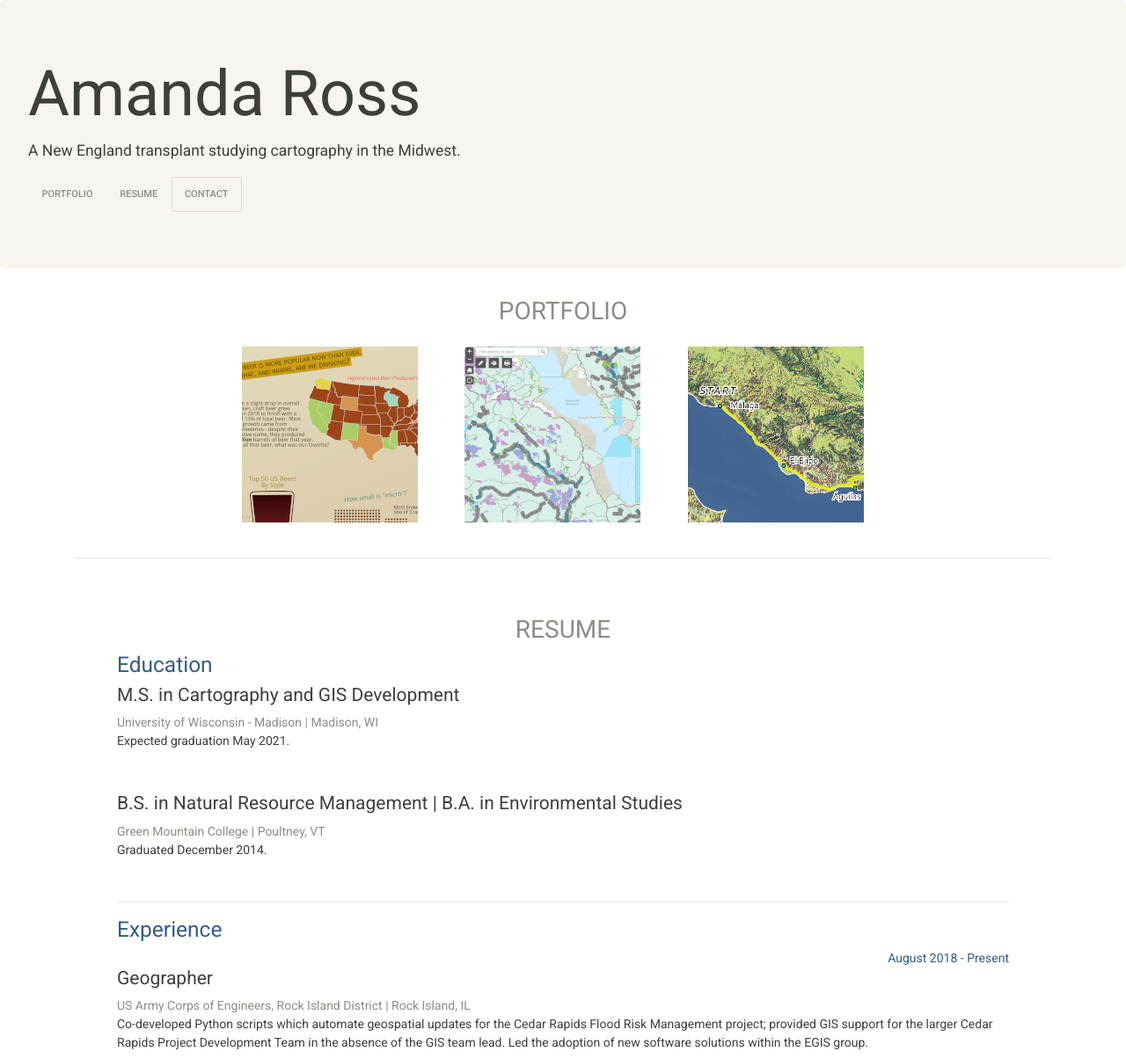
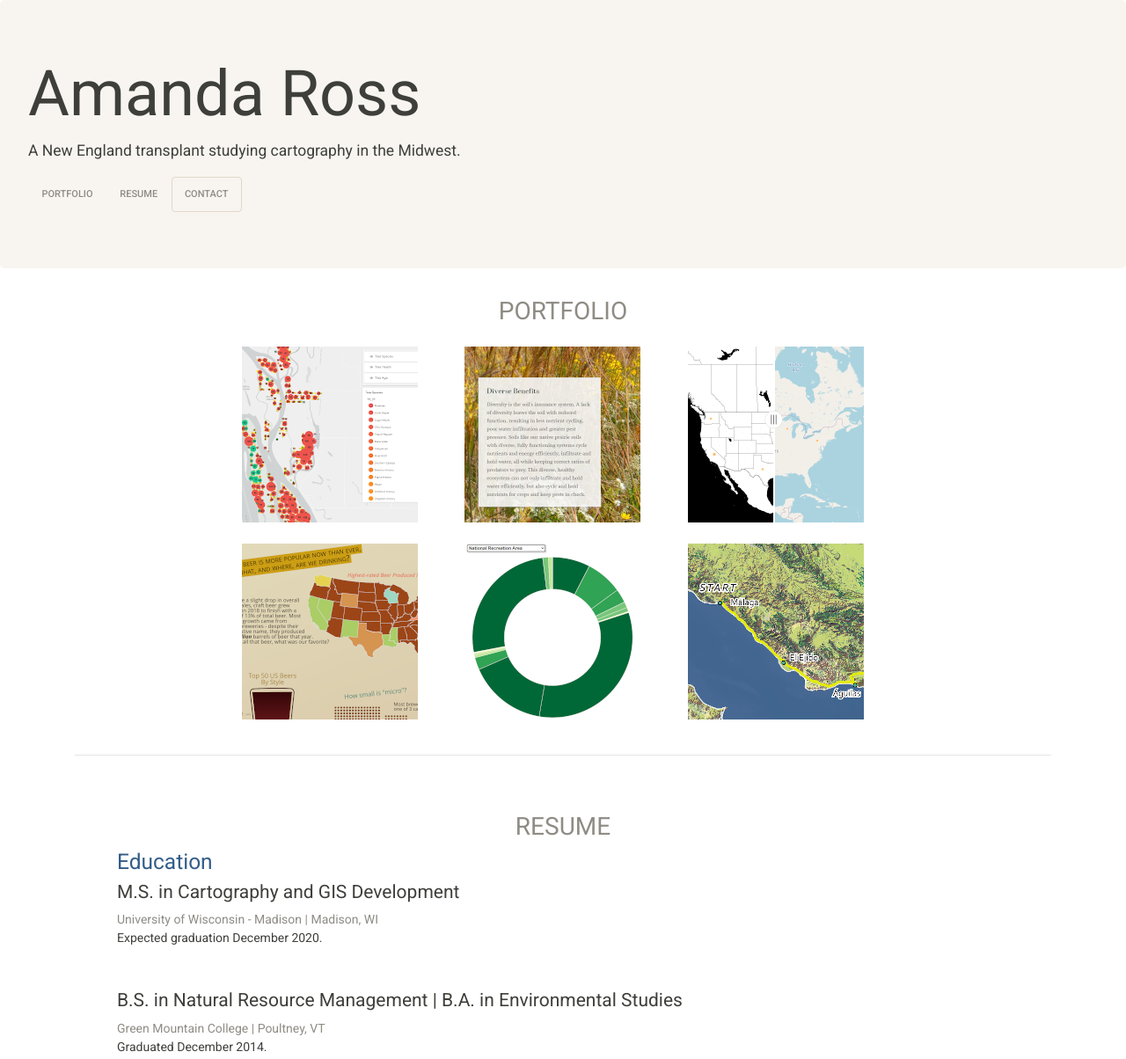
Before and after one commit to aross26/aross26, a plain HTML site: page index.html in a window 1280 px wide. Shown: the top 1204 px of the page at 88% size. Drawn offline with nearby package versions, Linux system fonts and the light colour scheme.

Commit message:
Update portfolio

```diff
--- a/index.html
+++ b/index.html
@@ -41,12 +41,23 @@
         <h2 id="Portfolio" class="text-center text-uppercase  text-secondary mb-4">Portfolio</h2>
         <div class="row justify-content-center">
         <div class="col-sm-8">
+          <div class="row mb-4">
+            <a href="https://aross26.github.io/Ross_ForestryFrontEnd_UserTesting/" data-toggle="lightbox" data-gallery="portfolio-gallery" class="col-sm-4">
+              <img src="img/forestry_thumb.png" class="img-fluid">
+            </a>
+            <a href="https://storymaps.arcgis.com/collections/314cc43943f94732ab1fa5ad7cecde40" data-toggle="lightbox" data-gallery="portfolio-gallery" class="col-sm-4">
+              <img src="img/srp_thumb.png" class="img-fluid">
+            </a>
+            <a href="https://aross26.github.io/GEOG575_Lab1/" data-toggle="lightbox" data-gallery="portfolio-gallery" class="col-sm-4">
+              <img src="img/jQuery_thumb.png" class="img-fluid">
+            </a>
+          </div>
         <div class="row mb-4">
-            <a href="img/ross_infographic.png" data-toggle="lightbox" data-gallery="portfolio-gallery" class="col-sm-4">
+            <a href="img/Ross_Infographic.png" data-toggle="lightbox" data-gallery="portfolio-gallery" class="col-sm-4">
                 <img src="img/infographic_thumb.png" class="img-fluid">
             </a>
-            <a href="https://usace-mvr.maps.arcgis.com/apps/MapJournal/index.html?appid=f18bdd82e2404d50b4c30c5b1d25da00" data-toggle="lightbox" data-gallery="portfolio-gallery" class="col-sm-4">
-                <img src="img/ACPF_thumb.png" class="img-fluid">
+            <a href="https://aross26.github.io/GEOG575_lab2/" data-toggle="lightbox" data-gallery="portfolio-gallery" class="col-sm-4">
+                <img src="img/d3_thumb.png" class="img-fluid">
             </a>
             <a href="img/terrain.png" data-toggle="lightbox" data-gallery="portfolio-gallery" class="col-sm-4">
                 <img src="img/terrain_thumb.png" class="img-fluid">
@@ -68,7 +79,7 @@
           <div class="resume-content ">
             <h4>M.S. in Cartography and GIS Development</h4>
             <div class="text-muted">University of Wisconsin - Madison | Madison, WI</div>
-            <p>Expected graduation May 2021.</p>
+            <p>Expected graduation December 2020.</p>
           </div>
         </div>
 
```
Also changed, not shown: img/d3_thumb.png (added), img/forestry_thumb.png (added), img/jQuery_thumb.png (added), img/srp_thumb.png (added).
